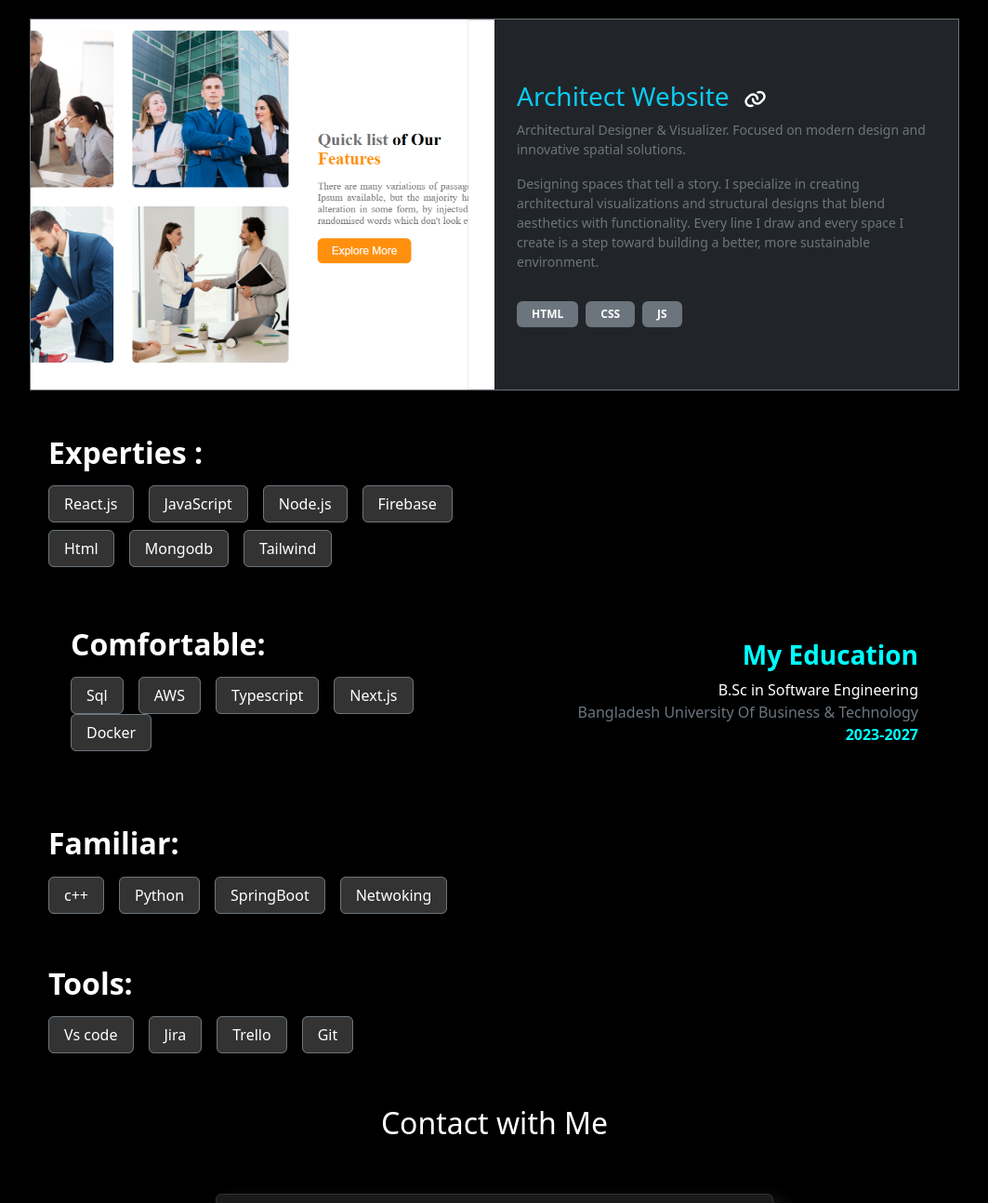
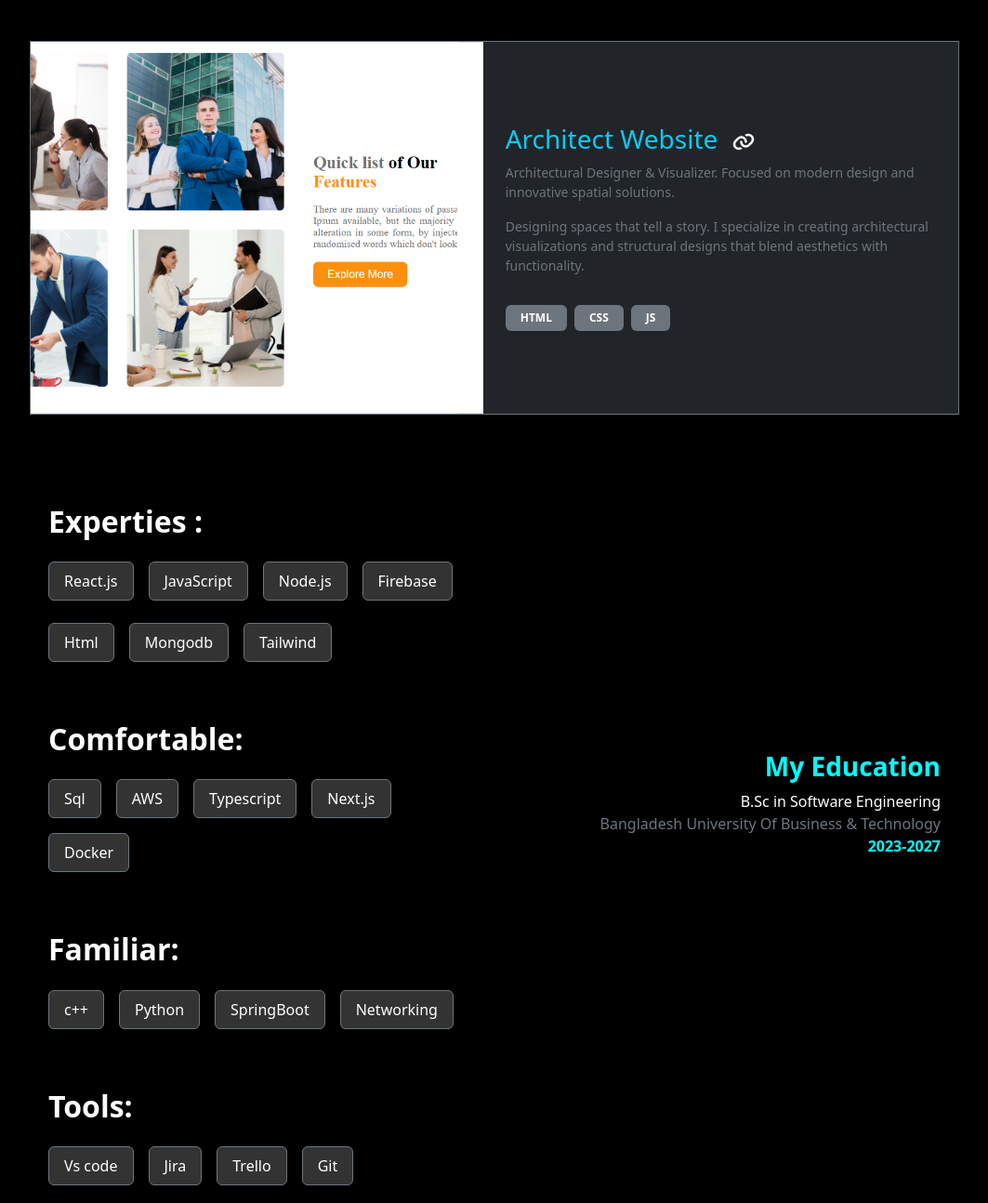
Before and after one commit to mehedihasansufi/phitron-portfolio-website, a plain HTML site: page index.html in a window 1280 px wide. Shown: the part 760-2054 px from the top of the page at 93% size, without its empty margins (108-1171 px from the left). Drawn offline with nearby package versions, Linux system fonts and the light colour scheme.

Commit message:
all done

```diff
--- a/index.html
+++ b/index.html
@@ -25,7 +25,8 @@
                             <img src="./icons/logo.png" style="max-width: 80px;" class="img-fluid" alt="Logo">
                         </a>
 
-                    <button class="navbar-toggler border-0" type="button" data-bs-toggle="collapse" data-bs-target="#navbarNav">
+                        <button class="navbar-toggler border-0" type="button" data-bs-toggle="collapse"
+                            data-bs-target="#navbarNav">
                             <span class="navbar-toggler-icon"></span>
                         </button>
 
@@ -66,64 +67,90 @@
 
 
     <main class="text-white">
-        <div class="banner w-75   mx-auto mt-5 text-white d-flex justify-content-between align-items-center p-5">
 
-            <div class="w-50">
+
+        <div
+            class="banner w-75 w-lg-75 mx-auto mt-0 mt-lg-5 text-white d-flex flex-column flex-lg-row justify-content-between align-items-center p-4 p-lg-5">
+
+            <div class="col-12 col-lg-6 text-center text-lg-start mt-0 mt-lg-4">
                 <h1 class="display-4 fw-bold text-primary">HI !</h1>
-                <h2 class="fs-1 fw-bold">I'M MEHEDI HASAN</h2>
+                <h2 class="fs-1 fw-bold text-uppercase">I'M MEHEDI HASAN</h2>
                 <p class="fw-bold fs-5 text-info mt-3">Web Developer || React Developer || Programmer</p>
-                <p class="text-secondary mt-3">I am an enthusiastic JavaScript developer with knowing some framework for
-                    the frontend and the backend. I know Basic PHP and MySQL but basically a MERN developer.</p>
+                <p class="text-secondary mt-3">
+                    I am an enthusiastic JavaScript developer with knowing some framework for the frontend and the
+                    backend.
+                    I know Basic PHP and MySQL but basically a MERN developer.
+                </p>
 
-                <ul class="mt-4 list-unstyled d-flex gap-3 ms-4 align-items-center">
+                <ul
+                    class="mt-4 list-unstyled d-flex gap-3 justify-content-center justify-content-lg-start align-items-center">
                     <li><a class="text-decoration-none fs-4 text-white" target="_blank"
                             href="https://github.com/mehedihasansufi">
                             <i class="fa-brands fa-github"></i>
                         </a></li>
                     <li><a class="text-decoration-none fs-4 text-white" target="_blank"
-                            href="https://www.instagram.com/mehedi_hasan_lipon/"><i
-                                class="fa-brands fa-instagram"></i></a></li>
-                    <li><a class="text-decoration-none fs-4 text-white" target="_blank" href=""><i
-                                class="fa-brands fa-facebook"></i></a></li>
+                            href="https://www.instagram.com/mehedi_hasan_lipon/">
+                            <i class="fa-brands fa-instagram"></i></a></li>
+                    <li><a class="text-decoration-none fs-4 text-white" target="_blank" href="#">
+                            <i class="fa-brands fa-facebook"></i></a></li>
 
                     <li>
-                          <a href="./assests/mehedicv.pdf" download="My_Resume.pdf" class="text-decoration-none"></a>
-                        <button class="btn btn-outline-light btn-sm">
+                        <a href="./assests/mehedicv.pdf" download="My_Resume.pdf" class="btn btn-outline-light btn-sm">
                             <i class="fa-solid fa-download"></i> Resume
-                        </button>
+                        </a>
                     </li>
                 </ul>
             </div>
 
-            <div class="w-30 text-center">
-                <img src="./images/meehdi.jpg" class=" rounded-circle border border-4 border-primary shadow"
-                    style="width: 300px; height: 300px; object-fit: cover;" alt="Mehedi Hasan">
+
+            <div class="col-12 col-lg-4 text-center mt-5 mt-lg-0">
+                <img src="./images/meehdi.jpg" class="rounded-circle border border-4 border-primary shadow img-fluid"
+                    style="width: 100%; max-width: 350px; height: auto; aspect-ratio: 1/1; object-fit: cover;"
+                    alt="Mehedi Hasan">
             </div>
 
         </div>
 
 
+
+
         <!-- portfolio -->
 
         <h2 class="text-center text-white mt-4">Architect</h2>
-        <div class="portfolio-card d-flex border border-secondary mx-auto mb-5 mt-5" style="height: 400px; max-width: 1000px;">
-            <div class="picture w-50">
+
+
+
+       <div class="portfolio-card d-flex flex-column flex-lg-row border border-secondary mx-auto mb-5 mt-5"
+    style="min-height: 400px; max-width: 1000px; overflow: hidden;">
+
+    <div class="picture w-100 w-lg-50" style="min-height: 300px;">
         <div id="architectCarousel" class="carousel slide h-100" data-bs-ride="carousel">
             <div class="carousel-inner h-100">
-                        <div class="carousel-item active h-100"><img src="./images/Architect.png" class="d-block w-100 h-100" style="object-fit: cover;"></div>
-                        <div class="carousel-item h-100"><img src="./images/architect2.png" class="d-block w-100 h-100" style="object-fit: cover;"></div>
+                <div class="carousel-item active h-100">
+                    <img src="./images/Architect.png" class="d-block w-100 h-100" style="object-fit: cover;">
                 </div>
-                    <button class="carousel-control-prev" type="button" data-bs-target="#architectCarousel" data-bs-slide="prev"><span class="carousel-control-prev-icon"></span></button>
-                    <button class="carousel-control-next" type="button" data-bs-target="#architectCarousel" data-bs-slide="next"><span class="carousel-control-next-icon"></span></button>
+                <div class="carousel-item h-100">
+                    <img src="./images/architect2.png" class="d-block w-100 h-100" style="object-fit: cover;">
                 </div>
             </div>
-            <div class="contain w-50 p-4 d-flex flex-column justify-content-center bg-dark">
-                <h3 class="text-info">Architect Website <a href="https://programming-hero-architect.netlify.app/" target="_blank" class="text-white ms-2"><i class="fa-solid fa-link fs-5"></i></a></h3>
+            <button class="carousel-control-prev" type="button" data-bs-target="#architectCarousel" data-bs-slide="prev">
+                <span class="carousel-control-prev-icon"></span>
+            </button>
+            <button class="carousel-control-next" type="button" data-bs-target="#architectCarousel" data-bs-slide="next">
+                <span class="carousel-control-next-icon"></span>
+            </button>
+        </div>
+    </div>
+
+    <div class="contain w-100 w-lg-50 p-4 d-flex flex-column justify-content-center bg-dark">
+        <h3 class="text-info">Architect Website
+            <a href="https://programming-hero-architect.netlify.app/" target="_blank" class="text-white ms-2">
+                <i class="fa-solid fa-link fs-5"></i>
+            </a>
+        </h3>
         <p class="small text-secondary">Architectural Designer & Visualizer. Focused on modern design and innovative spatial solutions.</p>
+        <p class="small text-secondary">Designing spaces that tell a story. I specialize in creating architectural visualizations and structural designs that blend aesthetics with functionality.</p>
 
-                <p class="small text-secondary">Designing spaces that tell a story. I specialize in creating architectural visualizations and
-                    structural designs that blend aesthetics with functionality. Every line I draw and every space I
-                    create is a step toward building a better, more sustainable environment.</p>
         <div class="mt-3 d-flex flex-wrap gap-2">
             <span class="badge bg-secondary px-3 py-2">HTML</span>
             <span class="badge bg-secondary px-3 py-2">CSS</span>
@@ -137,40 +164,41 @@
 
         <!-- Experties -->
 
-        <div class="w-75 mx-auto mt-5 ">
+     <div class="container-fluid px-0">
+    <div class="row g-0 justify-content-center">
+
+        <div class="col-12 col-lg-9 px-3 px-lg-0 mt-5 text-white">
+
             <h2 class="fw-bold">Experties :</h2>
+
             <div class="mt-4">
-                <ul class="d-flex list-unstyled  gap-3 ">
-                    <li><a style="background-color: #333;"
-                            class="text-white text-decoration-none px-3 py-2 fs-6 rounded-2 border border-secondary" href="">React.js</a></li>
-                    <li><a style="background-color: #333;"
-                            class="text-white text-decoration-none px-3 py-2 fs-6 rounded-2 border border-secondary" href="">JavaScript</a>
-                    </li>
-                    <li><a style="background-color: #333;"
-                            class="text-white text-decoration-none px-3 py-2 fs-6 rounded-2 border border-secondary" href="">Node.js</a></li>
-
-                    <li><a style="background-color: #333;"
-                            class="text-white text-decoration-none px-3 py-2 fs-6 rounded-2 border border-secondary" href="">Firebase</a>
+                <ul class="d-flex flex-wrap list-unstyled gap-3">
+                    <li><a style="background-color: #333;" class="text-white text-decoration-none px-3 py-2 fs-6 rounded-2 border border-secondary d-inline-block" href="">React.js</a></li>
+                    <li><a style="background-color: #333;" class="text-white text-decoration-none px-3 py-2 fs-6 rounded-2 border border-secondary d-inline-block" href="">JavaScript</a></li>
+                    <li><a style="background-color: #333;" class="text-white text-decoration-none px-3 py-2 fs-6 rounded-2 border border-secondary d-inline-block" href="">Node.js</a></li>
+                    <li><a style="background-color: #333;" class="text-white text-decoration-none px-3 py-2 fs-6 rounded-2 border border-secondary d-inline-block" href="">Firebase</a></li>
                 </ul>
             </div>
+
             <div class="mt-4">
-                <ul class="d-flex list-unstyled  gap-3 ">
-                    <li><a style="background-color: #333;" class="text-white text-decoration-none px-3 py-2 fs-6 rounded-2 border border-secondary" href="">Html</a></li>
-                    <li><a style="background-color: #333;"
-                            class="text-white text-decoration-none px-3 py-2 fs-6 rounded-2 border border-secondary" href="">Mongodb</a>
-                    </li>
-                    <li><a style="background-color: #333;"
-                            class="text-white text-decoration-none px-3 py-2 fs-6 rounded-2 border border-secondary" href="">Tailwind</a></li>
+                <ul class="d-flex flex-wrap list-unstyled gap-3">
+                    <li><a style="background-color: #333;" class="text-white text-decoration-none px-3 py-2 fs-6 rounded-2 border border-secondary d-inline-block" href="">Html</a></li>
+                    <li><a style="background-color: #333;" class="text-white text-decoration-none px-3 py-2 fs-6 rounded-2 border border-secondary d-inline-block" href="">Mongodb</a></li>
+                    <li><a style="background-color: #333;" class="text-white text-decoration-none px-3 py-2 fs-6 rounded-2 border border-secondary d-inline-block" href="">Tailwind</a></li>
+                </ul>
+            </div>
 
-                </ul>
+        </div>
     </div>
 </div>
 
 
-
         <!-- comfortable -->
 
-       <div class="comfortable-section w-75 mx-auto mt-5 p-4 ">
+     <div class="container-fluid px-0">
+    <div class="row g-0 justify-content-center">
+
+        <div class="comfortable-section col-12 col-lg-9 mt-5 px-3 px-lg-0">
             <div class="row g-4 align-items-center">
 
                 <div class="col-12 col-lg-6">
@@ -178,18 +206,18 @@
                         <h2 class="fw-bold text-white">Comfortable:</h2>
                         <div class="mt-4">
                             <ul class="d-flex flex-wrap list-unstyled gap-3">
-                        <li><a style="background-color: #333;" class="text-white text-decoration-none px-3 py-2 fs-6 rounded-2 border border-secondary" href="#">Sql</a></li>
-                        <li><a style="background-color: #333;" class="text-white text-decoration-none px-3 py-2 fs-6 rounded-2 border border-secondary" href="#">AWS</a></li>
-                        <li><a style="background-color: #333;" class="text-white text-decoration-none px-3 py-2 fs-6 rounded-2 border border-secondary" href="#">Typescript</a></li>
-                        <li><a style="background-color: #333;" class="text-white text-decoration-none px-3 py-2 fs-6 rounded-2 border border-secondary" href="#">Next.js</a></li>
-                        <li><a style="background-color: #333;" class="text-white text-decoration-none px-3 py-2 fs-6 rounded-2 border border-secondary" href="#">Docker</a></li>
+                                <li><a style="background-color: #333;" class="text-white text-decoration-none px-3 py-2 fs-6 rounded-2 border border-secondary d-inline-block" href="#">Sql</a></li>
+                                <li><a style="background-color: #333;" class="text-white text-decoration-none px-3 py-2 fs-6 rounded-2 border border-secondary d-inline-block" href="#">AWS</a></li>
+                                <li><a style="background-color: #333;" class="text-white text-decoration-none px-3 py-2 fs-6 rounded-2 border border-secondary d-inline-block" href="#">Typescript</a></li>
+                                <li><a style="background-color: #333;" class="text-white text-decoration-none px-3 py-2 fs-6 rounded-2 border border-secondary d-inline-block" href="#">Next.js</a></li>
+                                <li><a style="background-color: #333;" class="text-white text-decoration-none px-3 py-2 fs-6 rounded-2 border border-secondary d-inline-block" href="#">Docker</a></li>
                             </ul>
                         </div>
                     </div>
                 </div>
 
                 <div class="col-12 col-lg-6">
-            <div class="education d-flex flex-column align-items-lg-end text-lg-end">
+                    <div class="education d-flex flex-column align-items-center align-items-lg-end text-center text-lg-end mt-4 mt-lg-0">
                         <h3 style="color: #00FFFF;" class="fw-bold">My Education</h3>
                         <p class="fs-6 mb-0 text-white">B.Sc in Software Engineering</p>
                         <p class="fs-6 mb-0 text-secondary small">Bangladesh University Of Business & Technology</p>
@@ -200,27 +228,37 @@
             </div>
         </div>
 
+    </div>
+</div>
 
 
         <!-- Familiar -->
 
-        <div class="comfortable w-75  mx-auto mt-5  d-flex  gap-5 ">
+       <div class="container-fluid px-0">
+    <div class="row g-0 justify-content-center">
+
+        <div class="comfortable col-12 col-lg-9 mx-auto mt-5 px-3 px-lg-0 text-white">
             <div class="skills-part">
                 <h2 class="fw-bold">Familiar:</h2>
                 <div class="mt-4">
                     <ul class="d-flex flex-wrap list-unstyled gap-3">
                         <li><a style="background-color: #333;"
-                                class="text-white text-decoration-none px-3 py-2 fs-6 rounded-2 border border-secondary" href="">c++</a></li>
+                                class="text-white text-decoration-none px-3 py-2 fs-6 rounded-2 border border-secondary d-inline-block"
+                                href="">c++</a></li>
                         <li><a style="background-color: #333;"
-                                class="text-white text-decoration-none px-3 py-2 fs-6 rounded-2 border border-secondary" href="">Python</a></li>
+                                class="text-white text-decoration-none px-3 py-2 fs-6 rounded-2 border border-secondary d-inline-block"
+                                href="">Python</a></li>
                         <li><a style="background-color: #333;"
-                                class="text-white text-decoration-none px-3 py-2 fs-6 rounded-2 border border-secondary" href="">SpringBoot</a>
-                        </li>
+                                class="text-white text-decoration-none px-3 py-2 fs-6 rounded-2 border border-secondary d-inline-block"
+                                href="">SpringBoot</a></li>
                         <li><a style="background-color: #333;"
-                                class="text-white text-decoration-none px-3 py-2 fs-6 rounded-2 border border-secondary" href="">Netwoking</a>
-                        </li>
+                                class="text-white text-decoration-none px-3 py-2 fs-6 rounded-2 border border-secondary d-inline-block"
+                                href="">Networking</a></li>
                     </ul>
                 </div>
+            </div>
+        </div>
+
     </div>
 </div>
 
@@ -231,24 +269,31 @@
 
 
 
-        <div class="comfortable w-75  mx-auto mt-5  d-flex  gap-5 ">
+       <div class="container-fluid px-0">
+    <div class="row g-0 justify-content-center">
+
+        <div class="comfortable col-12 col-lg-9 mx-auto mt-5 px-3 px-lg-0 text-white">
             <div class="skills-part">
                 <h2 class="fw-bold">Tools:</h2>
                 <div class="mt-4">
                     <ul class="d-flex flex-wrap list-unstyled gap-3">
                         <li><a style="background-color: #333;"
-                                class="text-white text-decoration-none px-3 py-2 fs-6 rounded-2 border border-secondary" href="">Vs code</a>
-                        </li>
+                                class="text-white text-decoration-none px-3 py-2 fs-6 rounded-2 border border-secondary d-inline-block"
+                                href="">Vs code</a></li>
                         <li><a style="background-color: #333;"
-                                class="text-white text-decoration-none px-3 py-2 fs-6 rounded-2 border border-secondary" href="">Jira</a></li>
+                                class="text-white text-decoration-none px-3 py-2 fs-6 rounded-2 border border-secondary d-inline-block"
+                                href="">Jira</a></li>
                         <li><a style="background-color: #333;"
-                                class="text-white text-decoration-none px-3 py-2 fs-6 rounded-2 border border-secondary" href="">Trello</a>
-                        </li>
+                                class="text-white text-decoration-none px-3 py-2 fs-6 rounded-2 border border-secondary d-inline-block"
+                                href="">Trello</a></li>
                         <li><a style="background-color: #333;"
-                                class="text-white text-decoration-none px-3 py-2 fs-6 rounded-2 border border-secondary" href="">Git</a>
-                        </li>
+                                class="text-white text-decoration-none px-3 py-2 fs-6 rounded-2 border border-secondary d-inline-block"
+                                href="">Git</a></li>
                     </ul>
                 </div>
+            </div>
+        </div>
+
     </div>
 </div>
 
@@ -295,6 +340,9 @@
 
 
     <hr class="border-white border-2 opacity-30">
+
+
+    <!-- footer -->
     <footer class=" mt-5">
         <div class="footer text-center text-white d-flex flex-column justify-content-center align-items-center py-5">
             <p class="mb-1">Copyright © 2026 | Mehedi Hasan</p>
```
Lines whose indentation alone changed are shown as unchanged.
